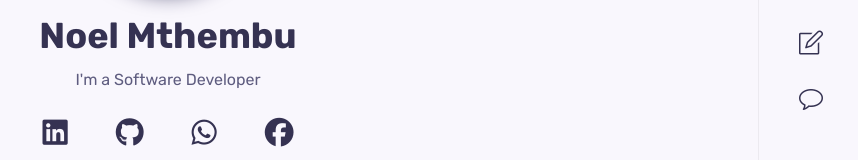
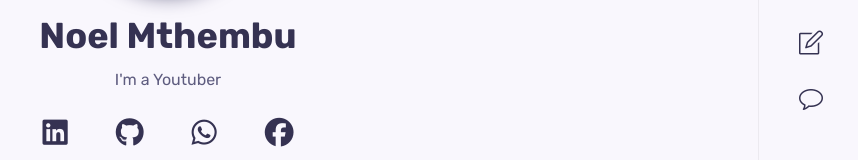
Before and after one commit to noelmthembu/Noel-Mthembu, a React (Vite) app: page / in a window 1280 px wide. Shown: the part 387-547 px from the top of the page, without its empty margins (422-1280 px from the left). Built offline with nearby package versions, Linux system fonts and the light colour scheme; some icons are missing.

Commit message:
Update Home.jsx

```diff
--- a/src/components/home/Home.jsx
+++ b/src/components/home/Home.jsx
@@ -1,22 +1,33 @@
-import React from 'react';
+import React, { useState, useEffect } from 'react';
 import "./home.css";
 import Me from "../../assets/profile2.jpeg";
 import HeaderSocials from './HeaderSocials';
 import ScrollDown from './ScrollDown';
 
-const Home = () =>{
+const Home = () => {
+  const [currentText, setCurrentText] = useState(0);
+  const texts = ["I'm a Software Developer", "I'm a Youtuber", "I'm an Artist"];
+
+  useEffect(() => {
+    const typingInterval = setInterval(() => {
+      setCurrentText((prevText) => (prevText + 1) % texts.length);
+    }, 4000); // Change every 4 seconds
+
+    return () => clearInterval(typingInterval);
+  }, [texts.length]);
+
   return (
     <section className="home container" id="home">
       <div className="intro">
         <img src={Me} alt="" className="home__img" />
         <h1 className="home__name">Noel Mthembu</h1>
-            <span className="home__education">I'm a Software Developer</span>
-            <HeaderSocials/>
+        <span className="home__education">{texts[currentText]}</span>
+        <HeaderSocials />
         <a href="#contact" className="btn">Hire Me</a>
-            <ScrollDown/>
+        <ScrollDown />
       </div>
-
     </section>
   );
-}
+};
+
 export default Home;
```
Lines whose indentation alone changed are shown as unchanged.
